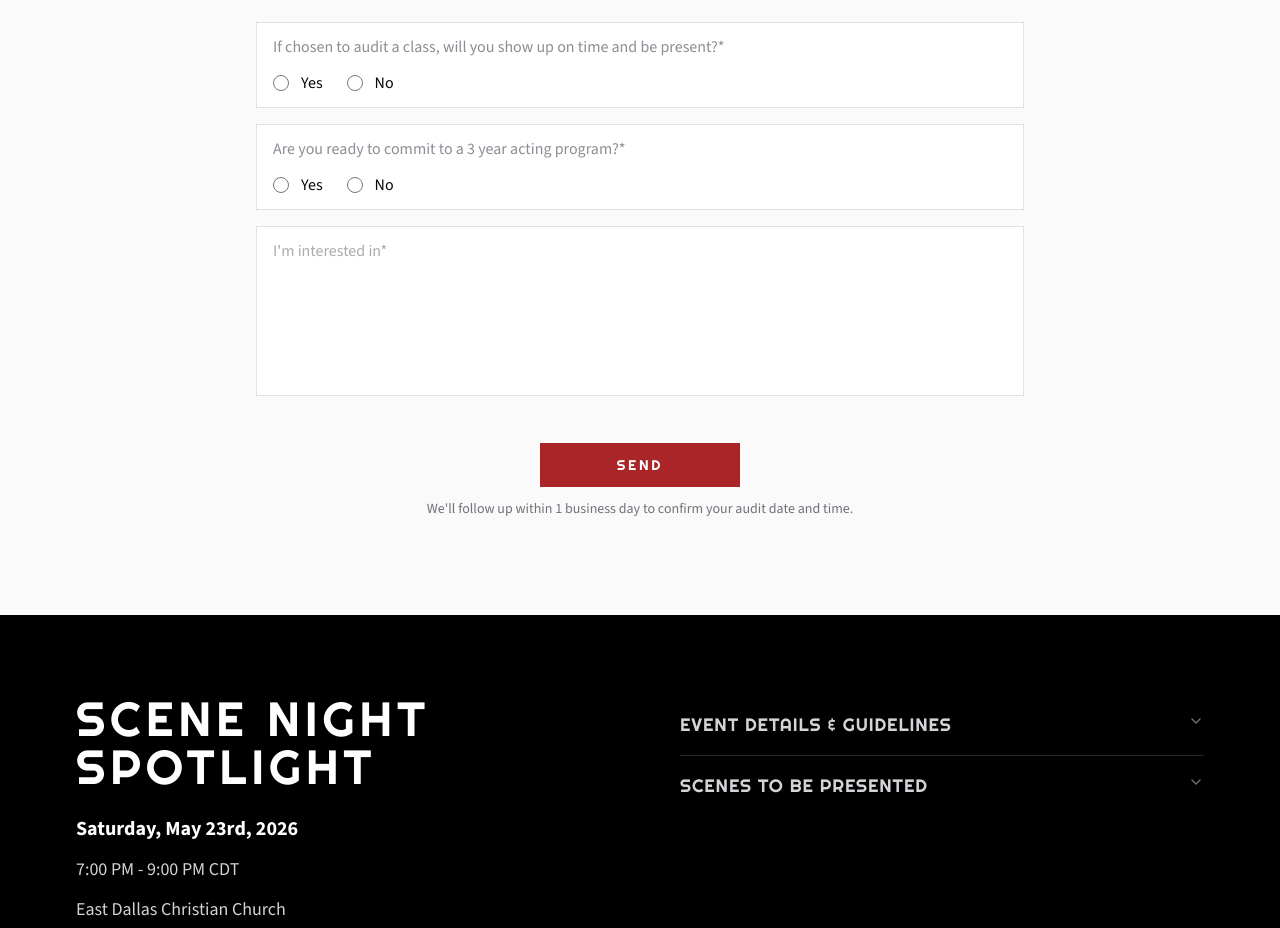
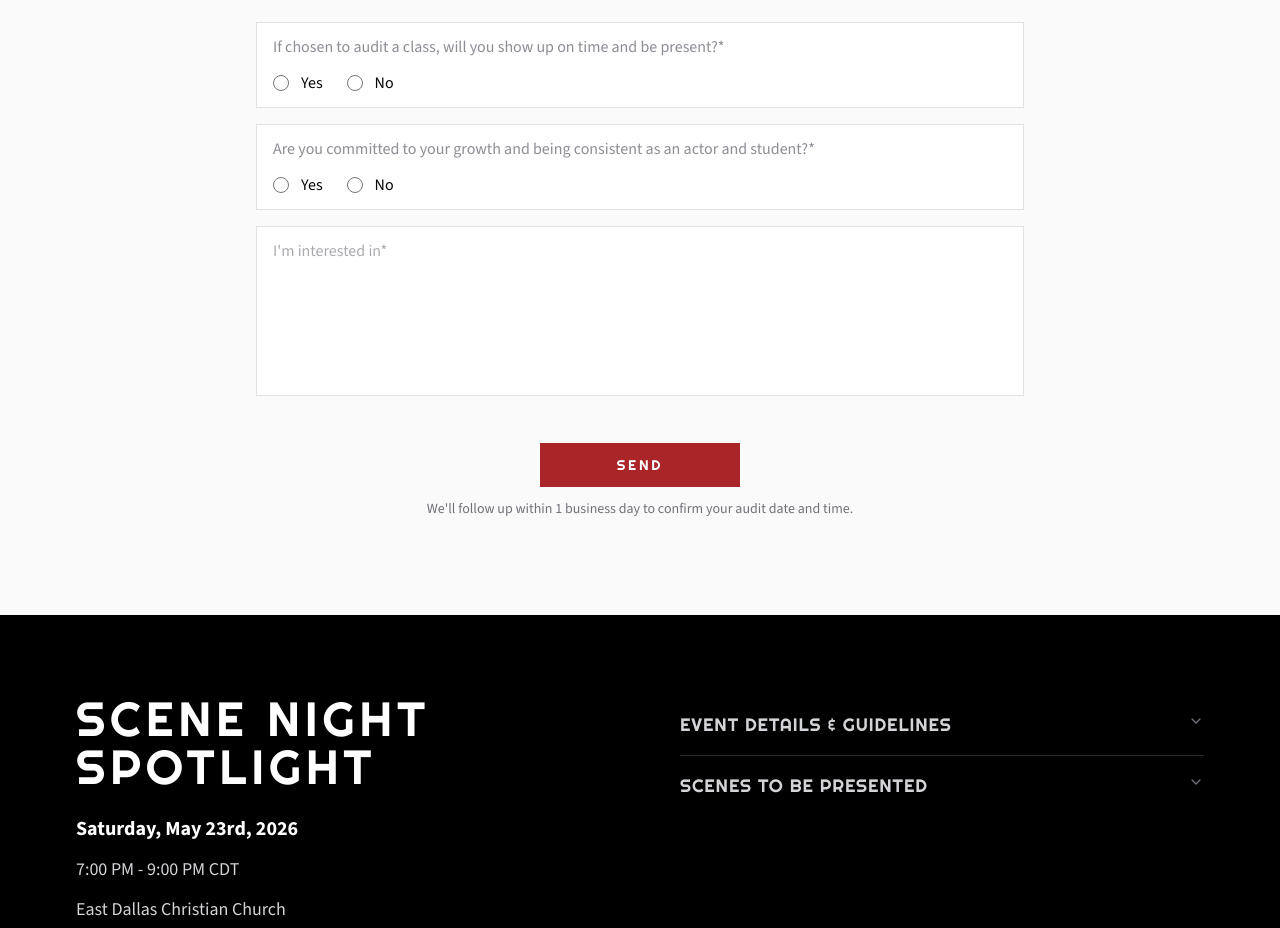
Before and after one commit to Founditmarketing/Playhouse-west-dallas, a Next.js app: page /audit-1 in a window 1280 px wide. Shown: the part 3261-4189 px from the top of the page. Built offline with nearby package versions, Linux system fonts and the light colour scheme; no server answers.

Commit message:
Update audit form question about commitment

```diff
--- a/components/audit-form.tsx
+++ b/components/audit-form.tsx
@@ -31,7 +31,7 @@ export function AuditForm() {
     setIsSubmitting(true)
 
     try {
-      const message = `Phone: ${formData.phone}\n\nInterested in:\n${formData.interest}\n\nHow did you hear about us?:\n${formData.source || "N/A"}\n\nHow serious are you about acting?:\n${formData.seriousness}\n\nWhat do you know of Playhouse West Dallas and the Meisner method of acting?:\n${formData.knowledge}\n\nIf chosen to audit, will you show up on time and be present?:\n${formData.willShowUp}\n\nAre you ready to commit to a 3 year acting program?:\n${formData.readyToCommit}`
+      const message = `Phone: ${formData.phone}\n\nInterested in:\n${formData.interest}\n\nHow did you hear about us?:\n${formData.source || "N/A"}\n\nHow serious are you about acting?:\n${formData.seriousness}\n\nWhat do you know of Playhouse West Dallas and the Meisner method of acting?:\n${formData.knowledge}\n\nIf chosen to audit, will you show up on time and be present?:\n${formData.willShowUp}\n\nAre you committed to your growth and being consistent as an actor and student?:\n${formData.readyToCommit}`
 
       const result = await sendEmailAction({
         name: formData.name,
@@ -189,7 +189,7 @@ export function AuditForm() {
         </div>
 
         <div className="w-full bg-white border border-muted-foreground/20 px-4 py-3">
-          <p className="text-muted-foreground/80 mb-3">Are you ready to commit to a 3 year acting program?*</p>
+          <p className="text-muted-foreground/80 mb-3">Are you committed to your growth and being consistent as an actor and student?*</p>
           <div className="flex space-x-6">
             {["Yes", "No"].map((option) => (
               <label key={option} className="flex items-center space-x-3 text-foreground cursor-pointer">
```
